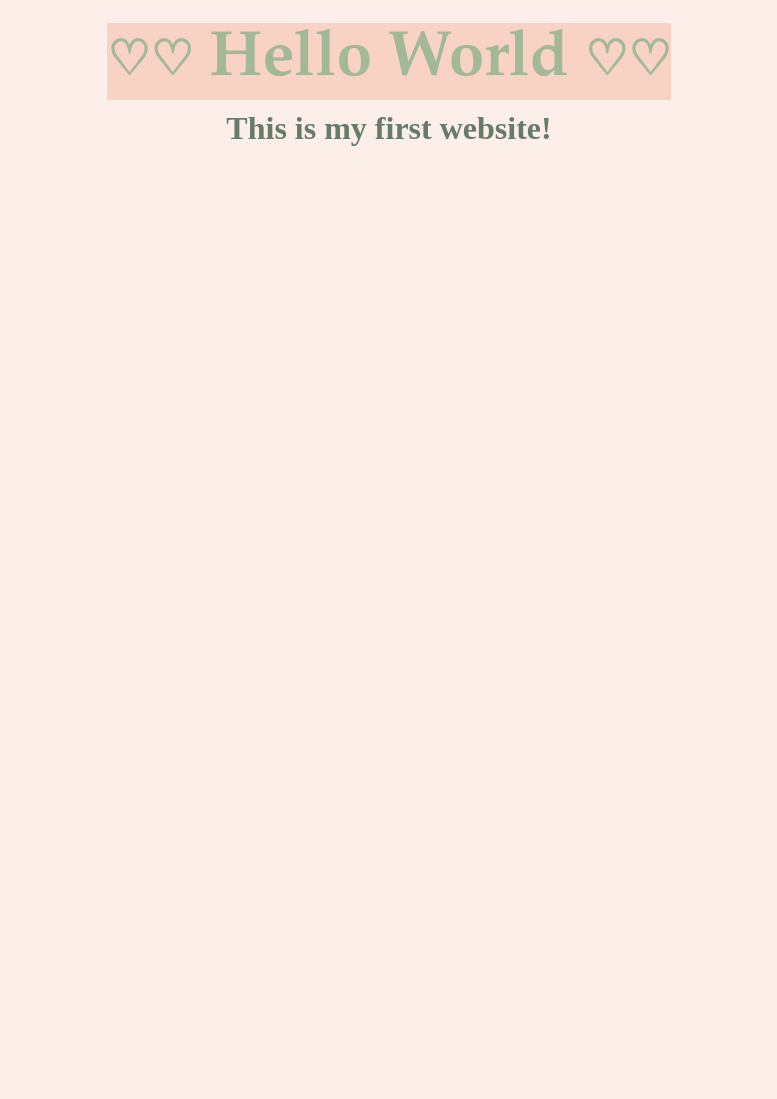
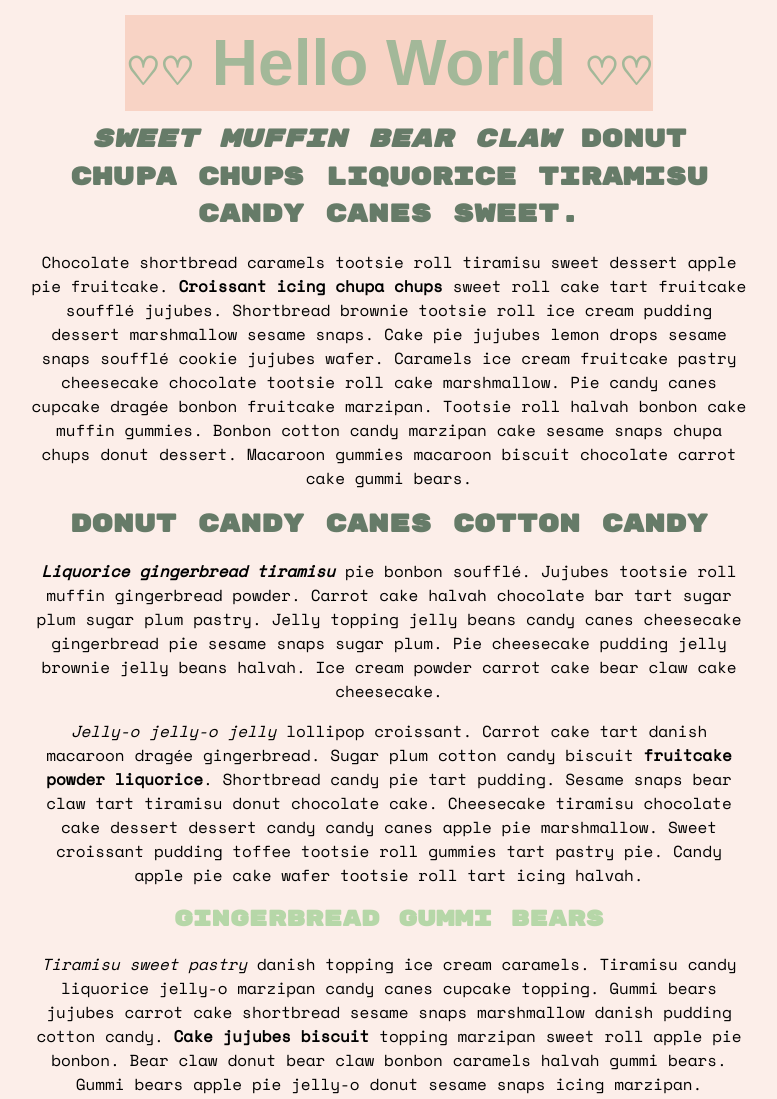
Before and after one commit to peymere/my-personal-website, a plain HTML site: page index.html in a window 1280 px wide. Shown: the top 1099 px of the page, without its empty margins (251-1028 px from the left). Before the commit the page ends 800 px from the top, so only its background shows below. Drawn offline with nearby package versions, Linux system fonts and the light colour scheme; a web font is replaced by a local one.

Commit message:
filler content, google fonts, css design elements

```diff
--- a/index.html
+++ b/index.html
@@ -1,11 +1,39 @@
 <!DOCTYPE html>
 <html lang="en">
   <head>
+    <meta charset="utf-8" />
+    <meta name="viewport" content="width=device-width, initial-scale=1" />
     <link rel="stylesheet" href="style.css" />
+    <link rel="preconnect" href="https://fonts.googleapis.com">
+    <link rel="preconnect" href="https://fonts.gstatic.com" crossorigin>
+    <link href="https://fonts.googleapis.com/css2?family=Rubik+Mono+One&family=Space+Mono&family=Unbounded:wght@800&display=swap" rel="stylesheet">
     <title>My Personal Website</title>
   </head>
   <body>
-    <h1><span>♡♡</span> Hello World <span>♡♡</span></h1>
-    <script src="script.js"></script>
+    <main>
+        <header>
+          <div class="content-width">
+            <h1><span>♡♡</span> Hello World <span>♡♡</span></h1>
+            <script src="script.js"></script>
+            <h2><em>Sweet muffin bear claw</em> donut chupa chups liquorice tiramisu candy canes sweet.</h2>
+          </div>
+        </header>
+
+        <div class="content-width">
+          <p>Chocolate shortbread caramels tootsie roll tiramisu sweet dessert apple pie fruitcake. <strong>Croissant icing chupa chups</strong> sweet roll cake tart fruitcake soufflé jujubes. Shortbread brownie tootsie roll ice cream pudding dessert marshmallow sesame snaps. Cake pie jujubes lemon drops sesame snaps soufflé cookie jujubes wafer. Caramels ice cream fruitcake pastry cheesecake chocolate tootsie roll cake marshmallow. Pie candy canes cupcake dragée bonbon fruitcake marzipan. Tootsie roll halvah bonbon cake muffin gummies. Bonbon cotton candy marzipan cake sesame snaps chupa chups donut dessert. Macaroon gummies macaroon biscuit chocolate carrot cake gummi bears.</p>
+
+          <h2>Donut candy canes cotton candy</h2>
+
+          <p><strong><em>Liquorice gingerbread tiramisu</em></strong> pie bonbon soufflé. Jujubes tootsie roll muffin gingerbread powder. Carrot cake halvah chocolate bar tart sugar plum sugar plum pastry. Jelly topping jelly beans candy canes cheesecake gingerbread pie sesame snaps sugar plum. Pie cheesecake pudding jelly brownie jelly beans halvah. Ice cream powder carrot cake bear claw cake cheesecake.</p>
+
+          <p><em>Jelly-o jelly-o jelly</em> lollipop croissant. Carrot cake tart danish macaroon dragée gingerbread. Sugar plum cotton candy biscuit <strong>fruitcake powder liquorice</strong>. Shortbread candy pie tart pudding. Sesame snaps bear claw tart tiramisu donut chocolate cake. Cheesecake tiramisu chocolate cake dessert dessert candy candy canes apple pie marshmallow. Sweet croissant pudding toffee tootsie roll gummies tart pastry pie. Candy apple pie cake wafer tootsie roll tart icing halvah.</p>
+
+          <h3>Gingerbread gummi bears</h3>
+
+          <p><em>Tiramisu sweet pastry</em> danish topping ice cream caramels. Tiramisu candy liquorice jelly-o marzipan candy canes cupcake topping. Gummi bears jujubes carrot cake shortbread sesame snaps marshmallow danish pudding cotton candy. <strong>Cake jujubes biscuit</strong> topping marzipan sweet roll apple pie bonbon. Bear claw donut bear claw bonbon caramels halvah gummi bears. Gummi bears apple pie jelly-o donut sesame snaps icing marzipan.</p>
+
+          <p><strong><em>Bonbon chupa chups</em></strong> donut dessert pudding. Sweet roll caramels dessert muffin croissant. Powder chocolate lollipop ice cream bonbon pie candy muffin cotton candy. Fruitcake topping chupa chups toffee jelly-o halvah. Candy soufflé toffee gummies fruitcake oat cake chocolate cake. Dessert cupcake cheesecake sweet roll bear claw. Marshmallow halvah bear claw biscuit dragée marzipan lemon drops jelly.</p>
+        </div>
+      </main>
   </body>
 </html>
--- a/script.js
+++ b/script.js
@@ -1,4 +1,4 @@
-const h2 = document.createElement("h2");
-h2.textContent = "This is my first website!";
+//const h2 = document.createElement("h2");
+//h2.textContent = "This is my first website!";
 
-document.querySelector("body").appendChild(h2);
+//document.querySelector("body").appendChild(h2);
--- a/style.css
+++ b/style.css
@@ -1,26 +1,49 @@
 body {
+    margin: 0;
     background: #fceee9;
     text-align: center;
+    line-height: 1.5;
 }
+
+.content-width {
+    max-width: 90ch;
+    width: calc(100% - 2rem);
+    margin: 0 auto;
+  }
 
 h1 {
     display: inline-block;
     color: #a3b899;
     background-color: 	#f8d3c5;
-    font-family: Garamond, Georgia, serif;
+    font-family: 'Unbounded', sans-serif;
     font-size: 4em;
     padding: 0px;
     margin: 0px;
     margin-top: 15px
 }
 h1 span {
-    font-size: .75em;
+    font-family: 'Gulfs Display', Georgia, serif;
+    font-size: .6em;
 }
 
 h2 {
     color: #667b68;
+    font-size: 25px;
+}
+
+h3 {
+    color: #b6d7a8;
+    font-size: 22px;
+}
+
+p {
+    font-family: 'Space Mono', monospace;
+    font-size: 16px;
+}
+
+h2, h3, h4, h5 {
+    font-family: 'Rubik Mono One', sans-serif;
     padding: 0px;
     margin: 0px;
     margin-top: 10px;
-    font-size: 2em;
 }
```
